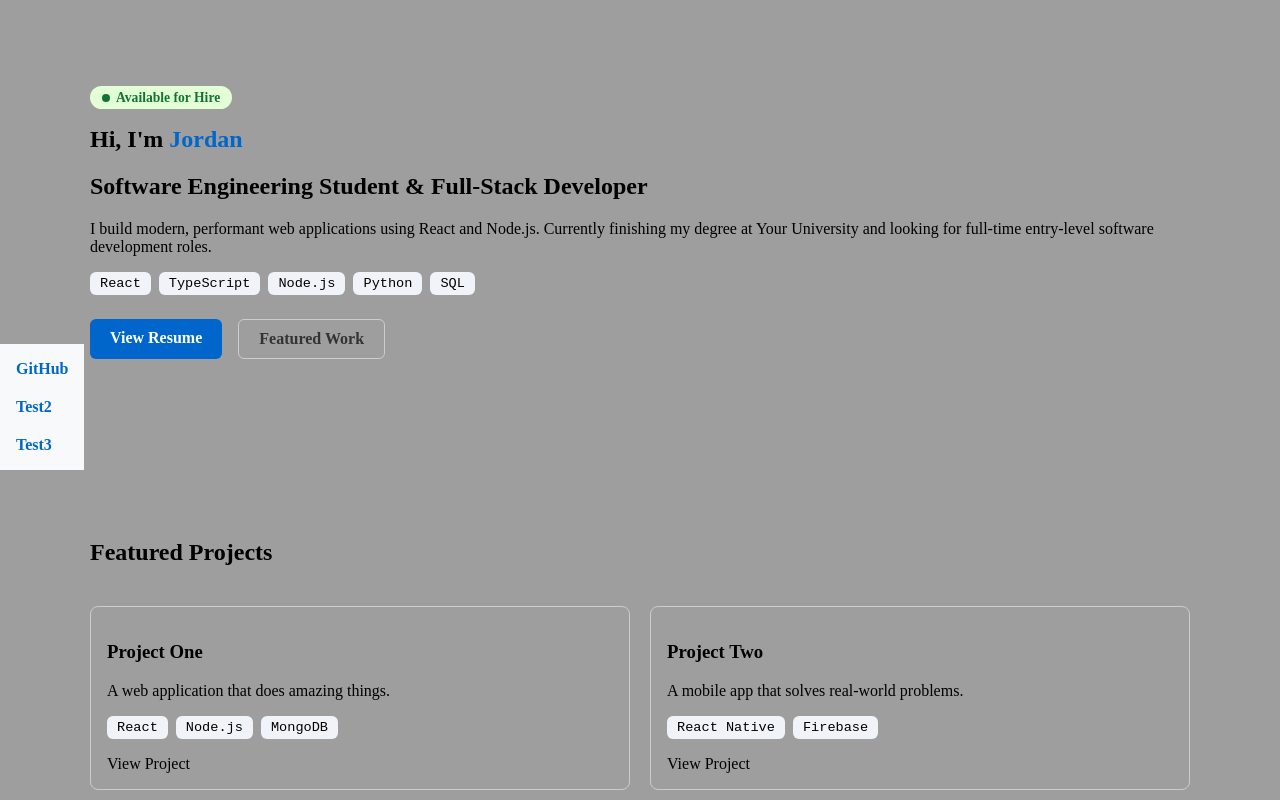
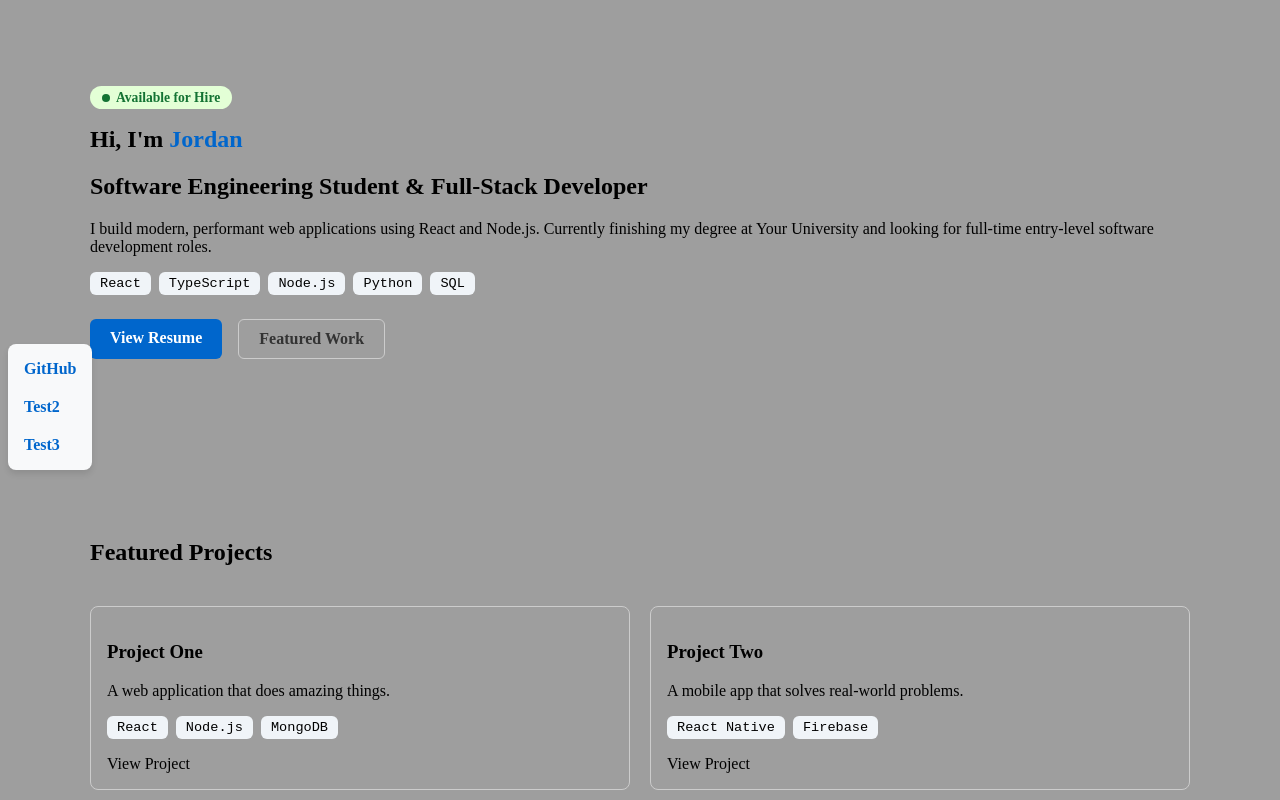
Before and after one commit to jordanjust34/jordansite, a React (Vite) app: page / in a window 1280 px wide. Shown: the top 800 px of the page. Built offline with nearby package versions, Linux system fonts and the light colour scheme.

Commit message:
Rounded sidebar corders to 8px

```diff
--- a/src/App.css
+++ b/src/App.css
@@ -351,7 +351,7 @@
 .sidebar {
   position: fixed;
   top: 43%; /* change value later */
-  left: 0;  /* mess around with this later */
+  left: 10;  /* mess around with this later */
   width: fit-content;
   height: auto;
   background-color: #f8f9fa;
@@ -361,8 +361,9 @@
   justify-self: center;
   align-items: start;
   padding: 16px;
-  /* z-index: 1000; */
-  /* gap: 16px; */
+
+  border-radius: 8px;
+  box-shadow: 0 4px 6px rgba(0, 0, 0, 0.1);
 }
 
 .sidebar-content {
```
